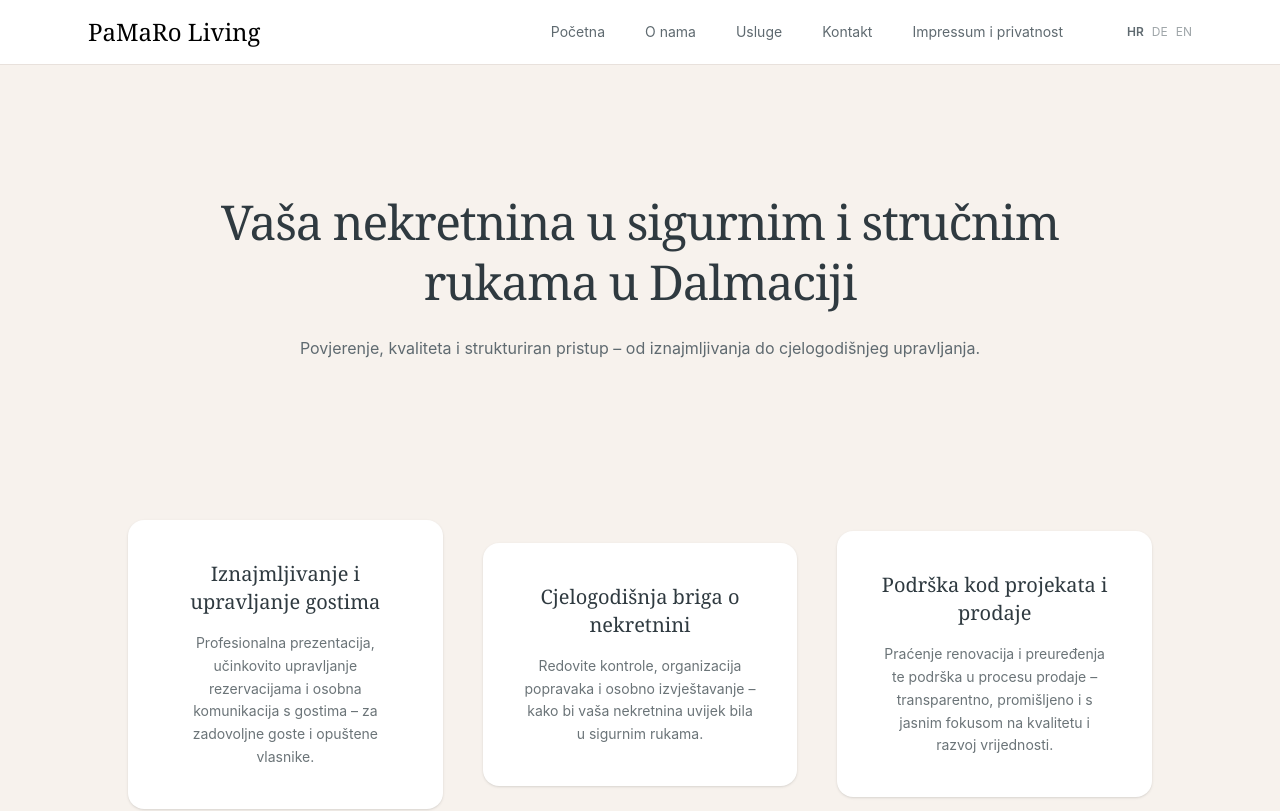
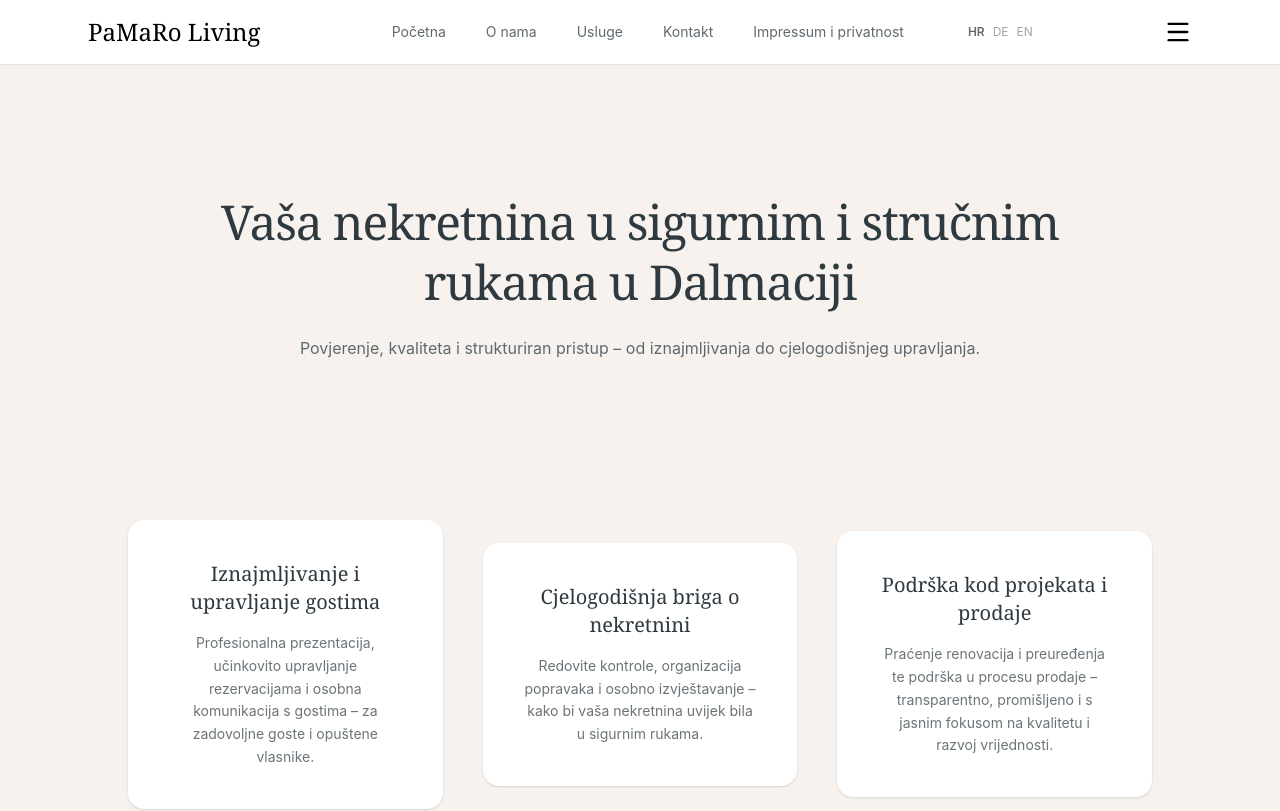
Before and after one commit to paulina44444/PaMaRoLiving, a React (Vite) app: page / in a window 1280 px wide. Shown: the top 811 px of the page. Built offline with nearby package versions, Linux system fonts and the light colour scheme.

Commit message:
show menu everywhere

```diff
--- a/src/App.jsx
+++ b/src/App.jsx
@@ -39,7 +39,7 @@ function Navigation({ setPage, lang, setLang }) {
 
 {/* Mobile menu button */}
 <button
-className="block md:hidden"
+className="block"
   onClick={() => setMenuOpen(!menuOpen)}
 >
   {menuOpen ? <X size={28} /> : <Menu size={28} />}
```
